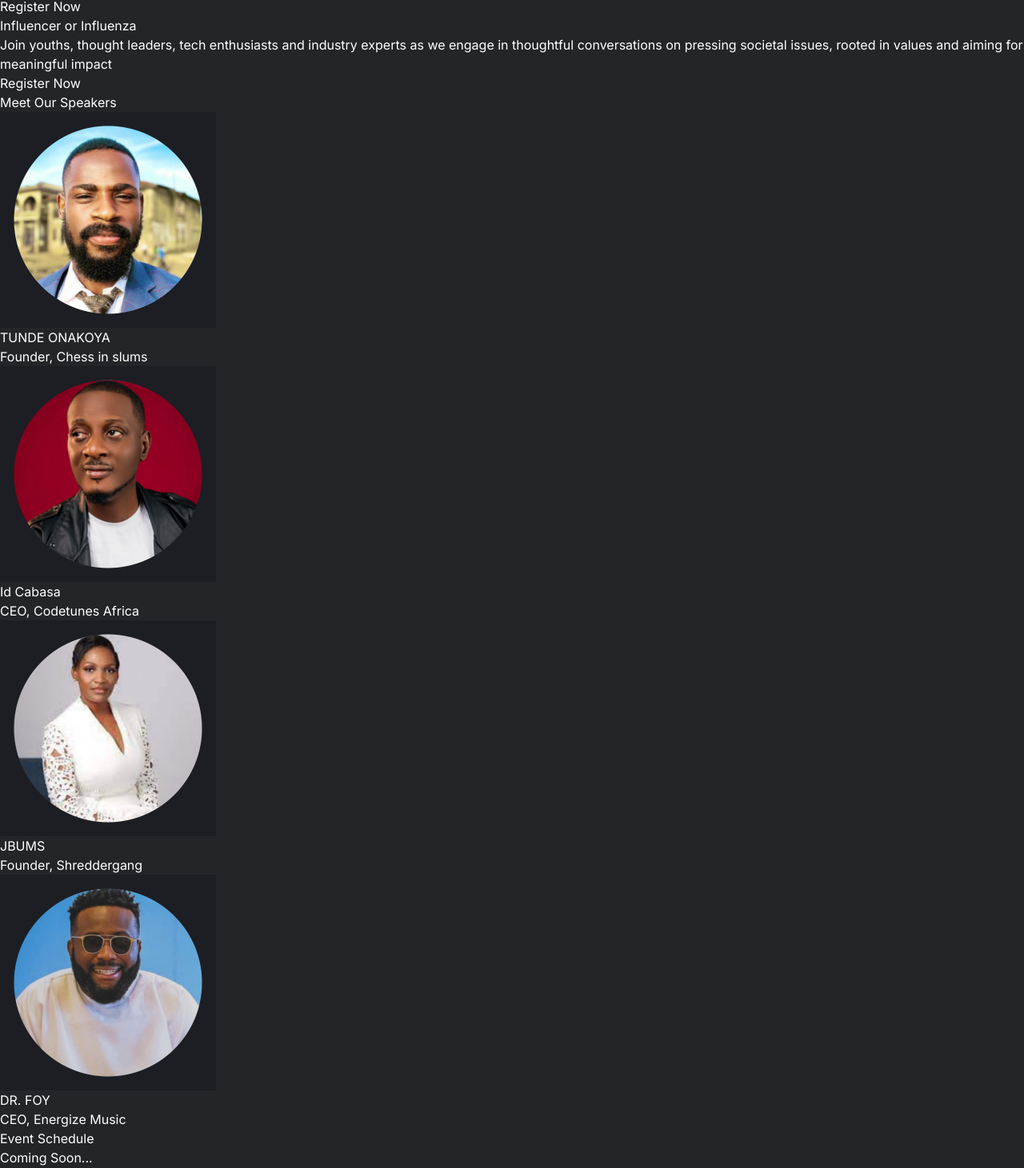
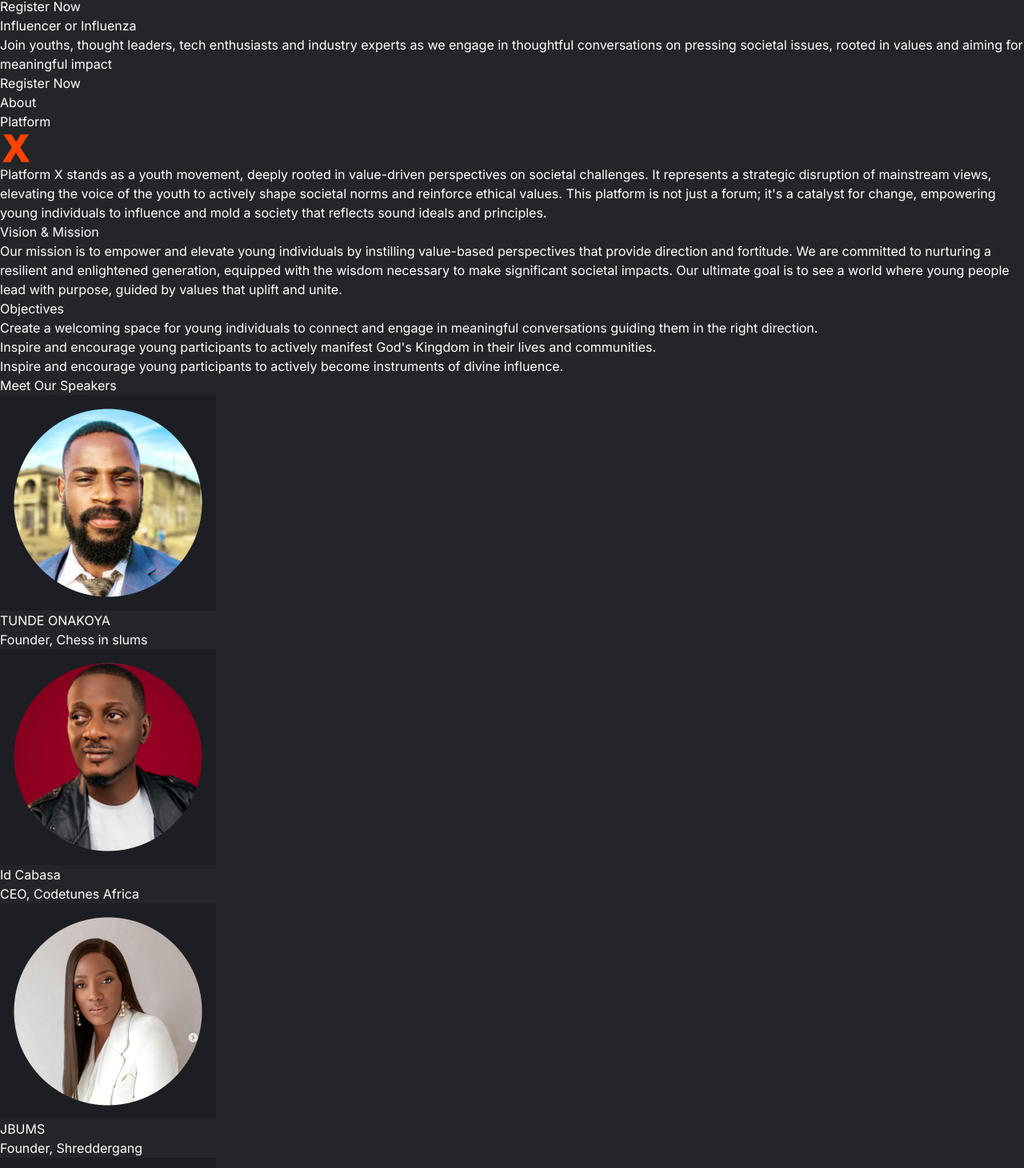
Before and after one commit to mzoyinda/PlatformX, a Next.js app: page / in a window 1280 px wide. Shown: the part 73-1534 px from the top of the page at 80% size. Built offline with nearby package versions, Linux system fonts and the light colour scheme.

Commit message:
about component completed

```diff
--- a/src/app/globals.css
+++ b/src/app/globals.css
@@ -29,5 +29,5 @@
 }
 
 img {
-  @apply object-contain;
+  @apply object-cover;
 }
--- a/src/app/page.jsx
+++ b/src/app/page.jsx
@@ -1,3 +1,4 @@
+import About from "@/components/About";
 import EventSchedule from "@/components/EventSchedule";
 import Footer from "@/components/Footer";
 import Header from "@/components/Header";
@@ -9,8 +10,9 @@
 <main class="w-full md:flex flex-col justify-center items-center">
 <div className="w-full max-w-[1800px]">
   <Header/>
+  <About/>
   <Speaker/>
-<EventSchedule/>
+{/* <EventSchedule/> */}
   <Footer/>
 </div>
  </main>
--- /dev/null
+++ b/src/components/About.jsx
@@ -0,0 +1,36 @@
+import Image from "next/image";
+import React from "react";
+
+const About = () => {
+  return (
+    <section className="bg-[#1C1E23] h-auto md:min-h-[600px] flex flex-col justify-start py-16 items-center bg-cover bg-no-repeat">
+      <div className="flex flex-col lg:flex-row">
+      <h3 className="mb-10 font-semibold tracking-wide leading-[55px] self-center text-5xl w-[30vw] mb[-5px] ">About <br/>  <span className="flex">Platform
+        <Image
+            width={40}
+            height={32}
+            src="/x.png"
+            alt='Platform-X Brand'
+        /></span></h3>
+      <div className="content px-7 lg:w-[50vw]">
+      <p className="mb-8 font-light">
+            Platform X stands as a youth movement, deeply rooted in value-driven perspectives on societal challenges. It represents a strategic disruption of mainstream views, elevating the voice of the youth to actively shape societal norms and reinforce ethical values. This platform is not just a forum; it&apos;s a catalyst for change, empowering young individuals to influence and mold a society that reflects sound ideals and principles.
+          </p>
+          <h3 className="text-xl font-bold mb-4">Vision & Mission</h3>
+          <p className="text-[#ffffffd6] mb-8 font-light">
+            Our mission is to empower and elevate young individuals by instilling value-based perspectives that provide direction and fortitude. We are committed to nurturing a resilient and enlightened generation, equipped with the wisdom necessary to make significant societal impacts. Our ultimate goal is to see a world where young people lead with purpose, guided by values that uplift and unite.
+          </p>
+          <h3 className="text-xl font-bold mb-4">Objectives</h3>
+          <ul className="list-disc pl-6 mb-8">
+            <li className="font-light text-[#ffffffd6]">Create a welcoming space for young individuals to connect and engage in meaningful conversations guiding them in the right direction.</li>
+            <li className="font-light text-[#ffffffd6] my-2">Inspire and encourage young participants to actively manifest God&apos;s Kingdom in their lives and communities.</li>
+            <li className="font-light text-[#ffffffd6]">Inspire and encourage young participants to actively become instruments of divine influence.</li>
+          </ul>
+      </div>
+      </div>
+
+    </section>
+  );
+};
+
+export default About;
--- a/src/components/EventSchedule.jsx
+++ b/src/components/EventSchedule.jsx
@@ -2,11 +2,24 @@
 
 const EventSchedule = () => {
   return (
-    <section className="h-auto md:min-h-[600px] flex flex-col justify-start py-32 items-center bg-[#232529] bg-cover bg-no-repeat">
+    <section className="bg-[#1C1E23] h-auto md:min-h-[600px] flex flex-col justify-start py-32 items-center bg-cover bg-no-repeat">
       <div className="w-[150px] mb-4 h-[3px] bg-[#fa3f01]" />
       <h3 className="text-3xl mb[-5px] ">Event Schedule</h3>
       <div className="gallery mt-12 md:mt-24 flex flex-wrap justify-center md:flex-row md:items-center">
-        <h2>Coming Soon...</h2>
+        {/* <h2>Coming Soon...</h2> */}
+
+        <div className="container mx-auto px-4 py-8">
+      {/* <h2 className="text-3xl font-bold text-center mb-8">Event Schedule</h2> */}
+      <div className="flex flex-col gap-8">
+        <div className="program bg-white rounded-lg shadow-md p-6">
+          <h3 className="text-lg font-bold mb-2">Program 1</h3>
+          <p className="text-gray-600 mb-4">Time: 10:00 AM - 11:00 AM</p>
+          <p className="text-gray-800">Description of Program 1.</p>
+        </div>
+
+      </div>
+    </div>
+
       </div>
     </section>
   );
--- a/src/components/Footer.jsx
+++ b/src/components/Footer.jsx
@@ -6,7 +6,7 @@
 
 const Footer = () => {
   return (
-    <div className="box-border flex flex-col gap-y-12 justify-between items-center px-4 py-8 lg:px-16 pt-8 lg:pt-16 bg-[#1C1E23]">
+    <div className="box-border flex flex-col gap-y-12 justify-between items-center px-4 py-8 lg:px-16 pt-8 lg:pt-16 bg-[#232529] ">
     <Link href="/" className="logo flex justify-center items-center font-bold text-2xl"  >
         <h1>Platform</h1>
         <Image
--- a/src/components/Speaker.jsx
+++ b/src/components/Speaker.jsx
@@ -26,7 +26,7 @@
 
 const Speaker = () => {
     return (
-      <section className='h-auto md:min-h-[600px] flex flex-col justify-start py-32 items-center bg-[#1C1E23] bg-cover bg-no-repeat'>
+      <section id="speakers" className='h-auto md:min-h-[600px] flex flex-col justify-start py-32 items-center bg-[#232529] bg-cover bg-no-repeat'>
         <div className='w-[150px] mb-4 h-[3px] bg-[#fa3f01]' />
         <h3 className='text-3xl mb[-5px] '>Meet Our Speakers</h3>
         <div className="gallery mt-12 md:mt-24 flex flex-wrap justify-center md:flex-row md:items-center">
```
Also changed, not shown: public/3.png.
